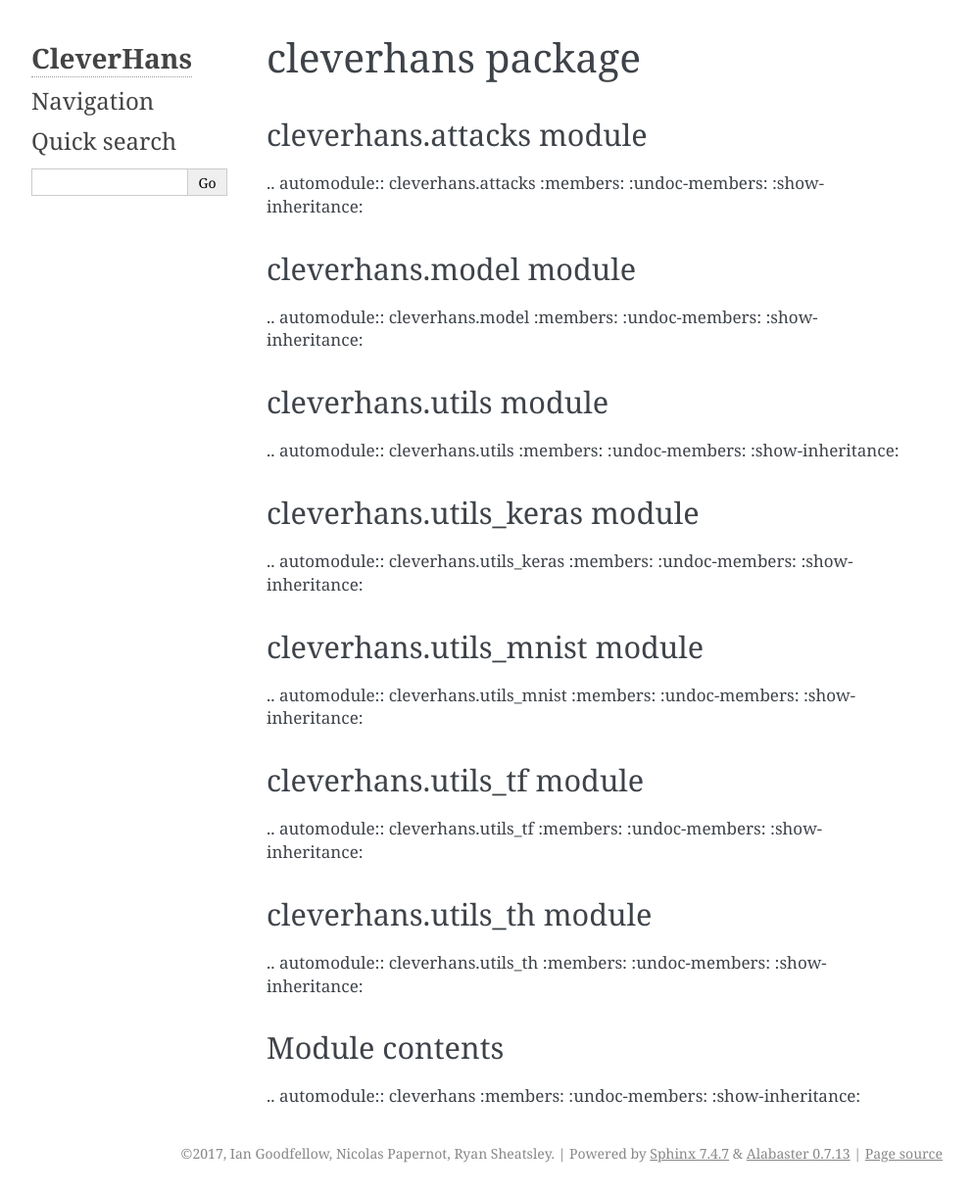
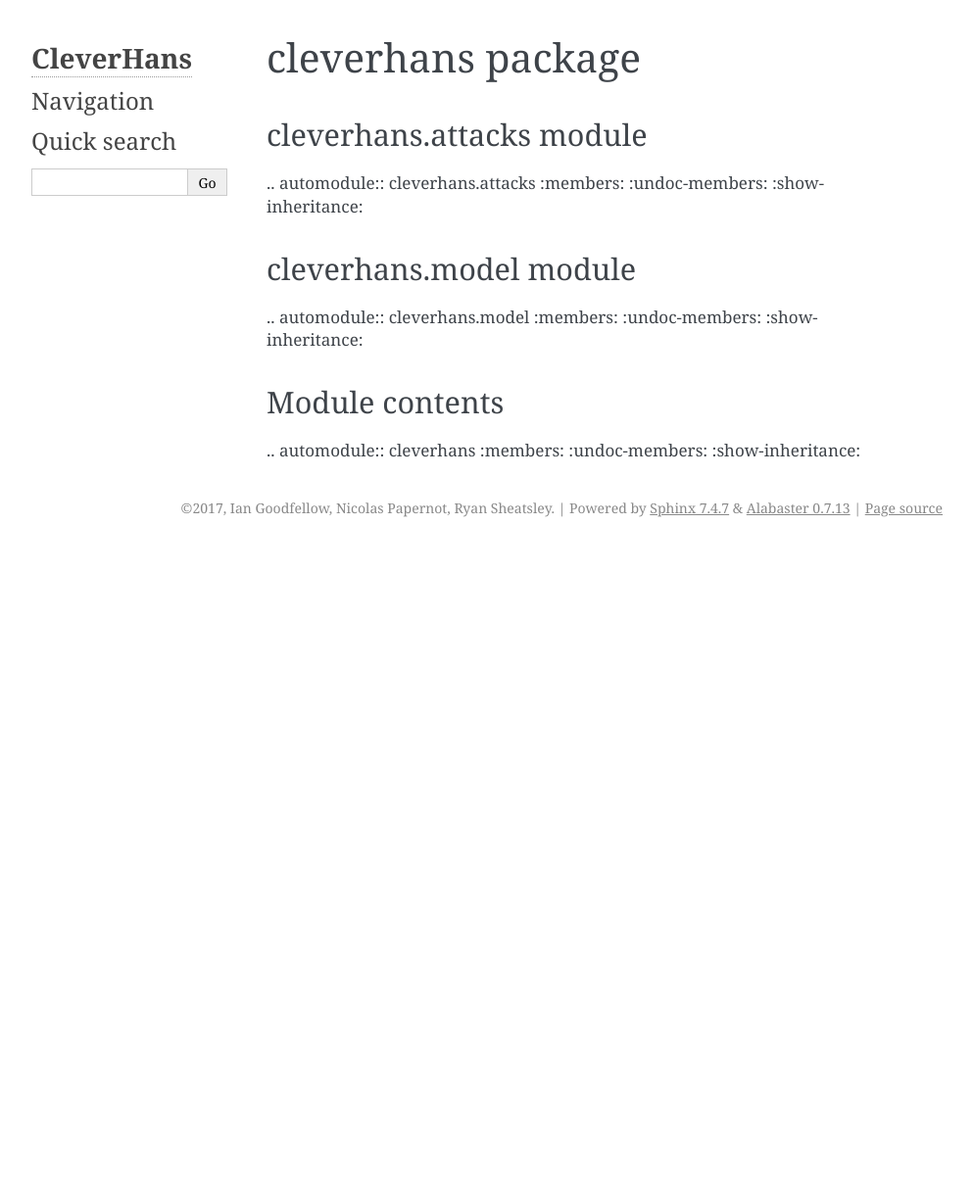
Before and after one commit to cleverhans-lab/cleverhans, a Sphinx documentation site: the page built from docs/source/cleverhans.md, in a window 1280 px wide. Shown: the whole page at 98% size, without its empty margins (148-1141 px from the left). Built offline with Sphinx 7.4.7, drawn with Linux system fonts in a browser that asks for light colours; after the commit the page ends 900 px from its top, so only the background shows below that.

Commit message:
Working system

```diff
--- a/docs/source/cleverhans.md
+++ b/docs/source/cleverhans.md
@@ -18,46 +18,6 @@
     :undoc-members:
     :show-inheritance:
 
-cleverhans\.utils module
-------------------------
-
-.. automodule:: cleverhans.utils
-    :members:
-    :undoc-members:
-    :show-inheritance:
-
-cleverhans\.utils\_keras module
--------------------------------
-
-.. automodule:: cleverhans.utils_keras
-    :members:
-    :undoc-members:
-    :show-inheritance:
-
-cleverhans\.utils\_mnist module
--------------------------------
-
-.. automodule:: cleverhans.utils_mnist
-    :members:
-    :undoc-members:
-    :show-inheritance:
-
-cleverhans\.utils\_tf module
-----------------------------
-
-.. automodule:: cleverhans.utils_tf
-    :members:
-    :undoc-members:
-    :show-inheritance:
-
-cleverhans\.utils\_th module
-----------------------------
-
-.. automodule:: cleverhans.utils_th
-    :members:
-    :undoc-members:
-    :show-inheritance:
-
 
 Module contents
 ---------------
```
Also changed, not shown: docs/index.md (+3 -3 lines).
